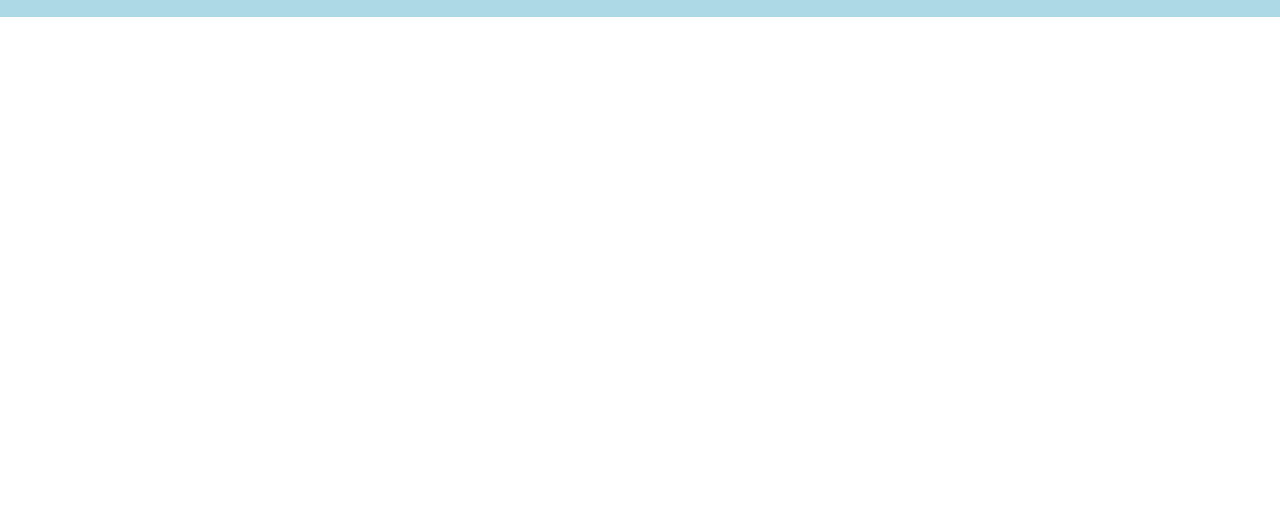
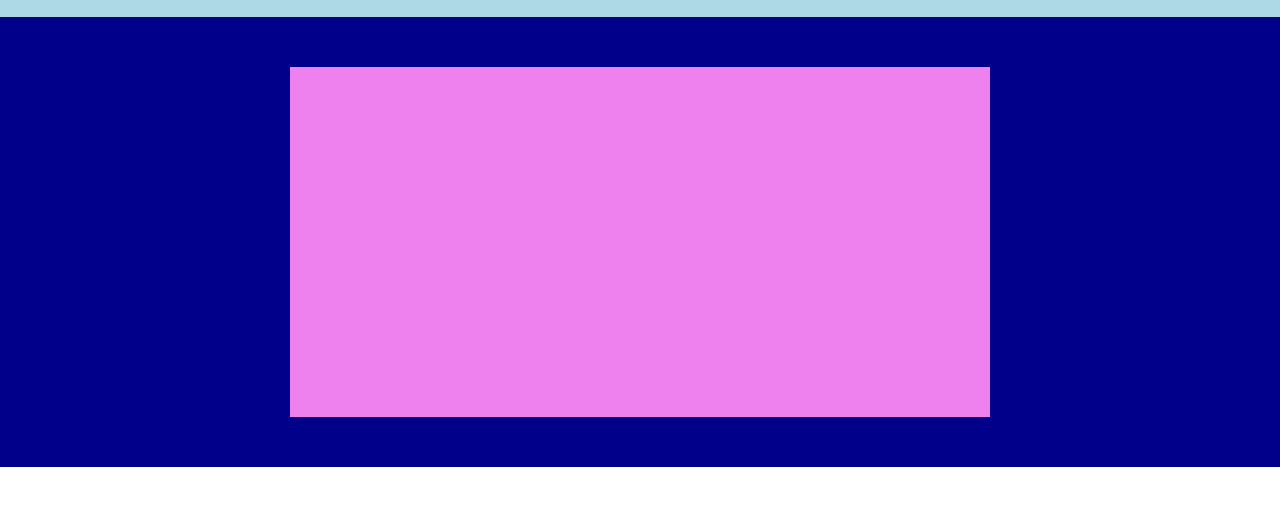
Before and after one commit to stefanodisanza/htmlcss-struttura-discord, a plain HTML site: page index.html in a window 1280 px wide. Shown: the part 49-554 px from the top of the page. Drawn offline with Linux system fonts and the light colour scheme.

Commit message:
FEAT first section of MAIN

```diff
--- a/css/app.css
+++ b/css/app.css
@@ -50,3 +50,15 @@ header .row{
 .row-cols-4 > .col-50 {
 	flex-basis: 50%;
 }
+
+.debug .bg-blue{
+    background-color: #01008B;
+    min-height: 400px;
+    padding: 50px;
+}
+
+.debug .small{
+    min-height: 350px;
+    max-width: 700px;
+    background-color: #EE81ED;
+}
```
Also changed, not shown: index.html (+0 -1 lines).
